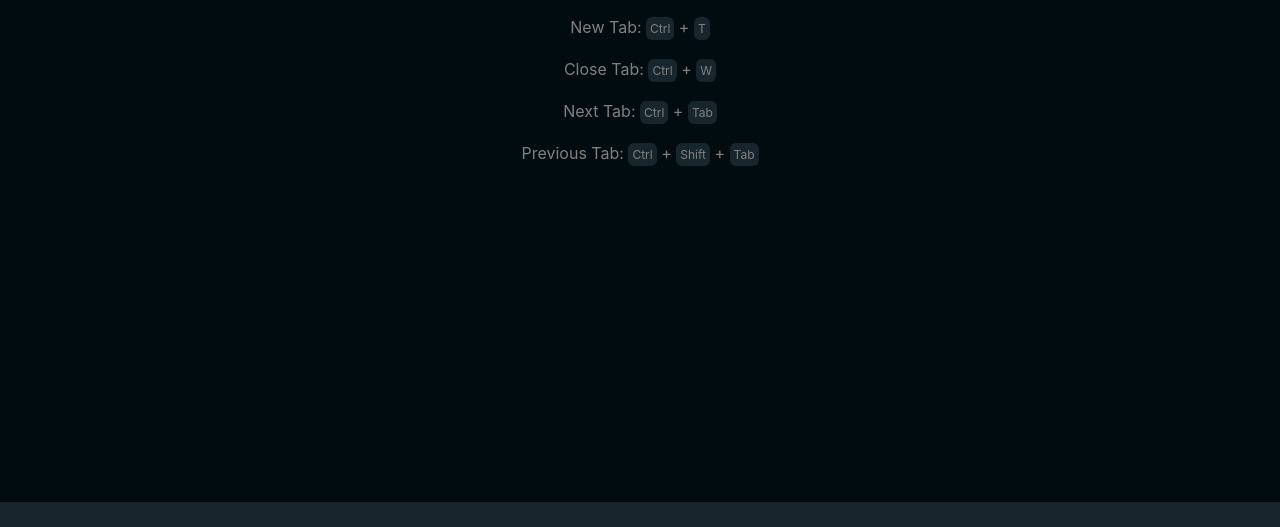
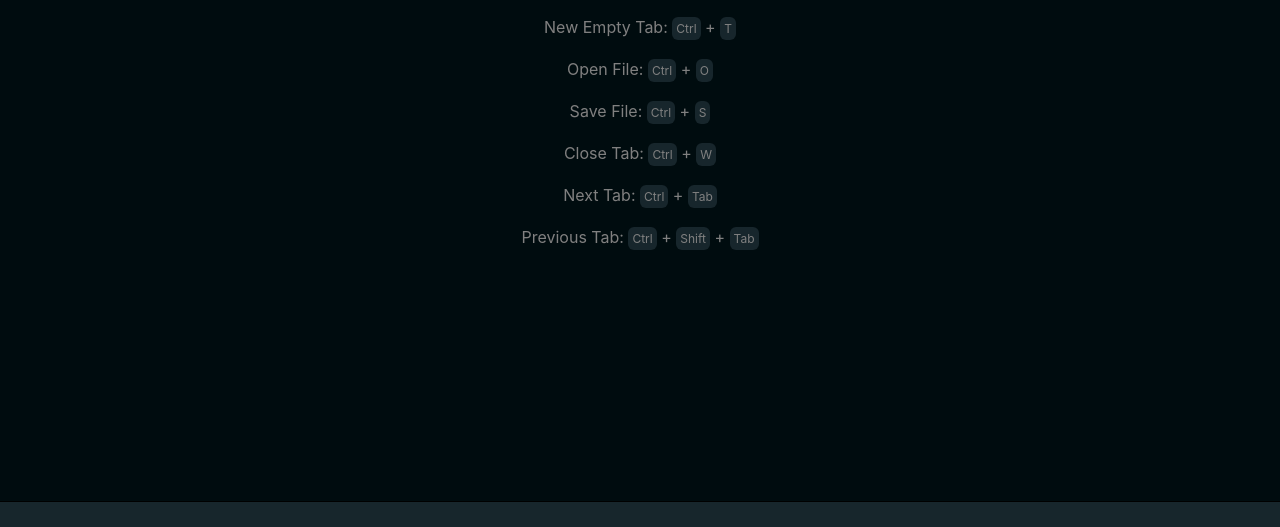
Before and after one commit to nulluser0/quikedit, a website: page src/index.html in a window 1280 px wide. Shown: the part 273-800 px from the top of the page. Drawn offline with Linux system fonts and the light colour scheme.

Commit message:
add some keyboard shortcuts to default page

```diff
--- a/src/index.html
+++ b/src/index.html
@@ -42,7 +42,11 @@
             <br>
             <h3>Keyboard Shortcuts:</h3>
             <br>
-            <p>New Tab: <span class="keyboard-button">Ctrl</span> + <span class="keyboard-button">T</span></p>
+            <p>New Empty Tab: <span class="keyboard-button">Ctrl</span> + <span class="keyboard-button">T</span></p>
+            <br>
+            <p>Open File: <span class="keyboard-button">Ctrl</span> + <span class="keyboard-button">O</span></p>
+            <br>
+            <p>Save File: <span class="keyboard-button">Ctrl</span> + <span class="keyboard-button">S</span></p>
             <br>
             <p>Close Tab: <span class="keyboard-button">Ctrl</span> + <span class="keyboard-button">W</span></p>
             <br>
```
